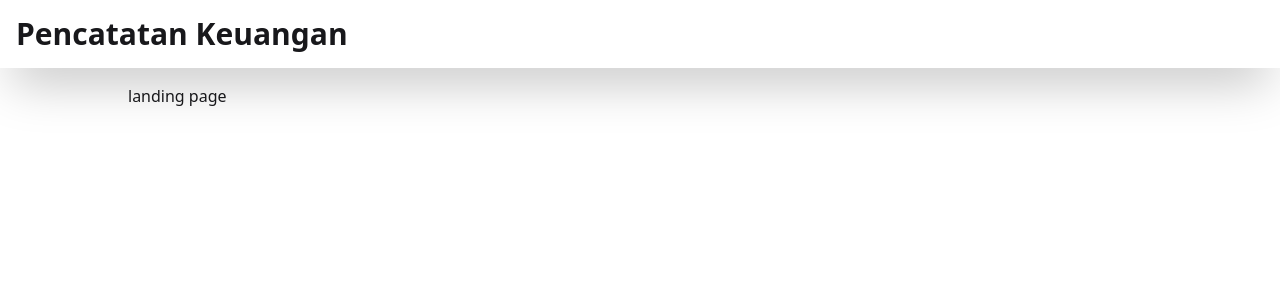
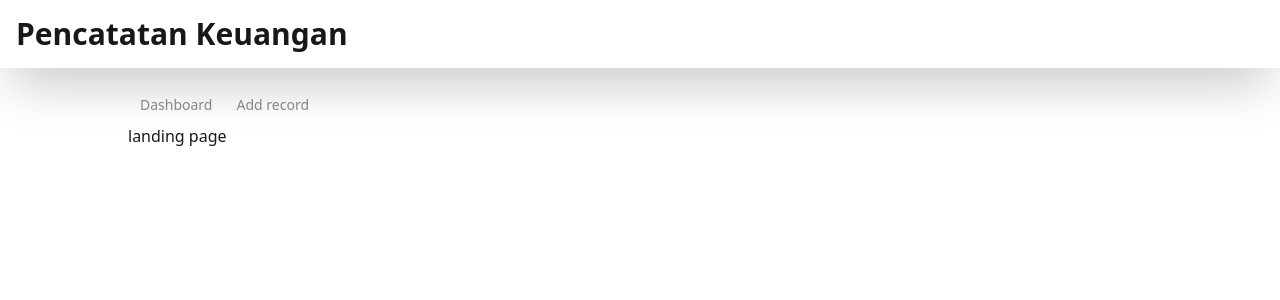
Before and after one commit to Egar19/ancord-fe, a React (Vite) app: page / in a window 1280 px wide. Shown: the top 300 px of the page. Built offline with nearby package versions, Linux system fonts and the light colour scheme.

Commit message:
updating dashboard & create dummy data

```diff
--- a/package.json
+++ b/package.json
@@ -15,6 +15,7 @@
     "react-dom": "^19.1.0",
     "react-icons": "^5.5.0",
     "react-router": "^7.6.2",
+    "react-router-dom": "^7.6.3",
     "tailwindcss": "^4.1.10"
   },
   "devDependencies": {
--- a/src/App.jsx
+++ b/src/App.jsx
@@ -1,20 +1,24 @@
 import { Route, Routes } from 'react-router';
+import { useState } from 'react';
+
 import LoginPage from './pages/LoginPage';
 import Header from './components/Header';
 import RegisterPage from './pages/RegisterPage';
 import DashboardPage from './pages/DashboardPage';
-// import { getRecords } from './utils';
+import Navigation from './components/Navigation';
+import { getRecords } from './utils';
 
 const App = () => {
-  // const [records, setRecords] = useState(getRecords())
+  const [records, setRecords] = useState(getRecords())
 
   return (
     <>
       <Header />
       <main className='mx-[10%]'>
+        <Navigation />
         <Routes>
           <Route path='/' element={<h2>landing page</h2>} />
-          <Route path='/dashboard' element={<DashboardPage />} />
+          <Route path='/dashboard' element={<DashboardPage records={records} />} />
           <Route path='/login' element={<LoginPage />} />
           <Route path='/register' element={<RegisterPage />} />
         </Routes>
--- a/src/components/HistoryBody.jsx
+++ b/src/components/HistoryItem.jsx
@@ -1,12 +1,10 @@
 import { FaGreaterThan } from 'react-icons/fa';
 
-const HistoryBody = ({type, amount, notes, date }) => {
+const HistoryItem = ({type, amount, notes, date }) => {
   return (
     <>
-      <h2 className='text-xl'>History Dashboard</h2>
-      <div className='py-5 grid grid-cols-1 md:grid-cols-2 gap-4'>
         <div className='p-4 bg-accent rounded'>
-          <h3 className='text-xl'>Income {type}</h3>
+          <h3 className='text-xl'>{type}</h3>
           <h4>Amount: {amount}</h4>
           <h4>Notes: {notes}</h4>
           <h4>Date: {date}</h4>
@@ -17,9 +15,8 @@ const HistoryBody = ({type, amount, notes, date }) => {
             </button>
           </div>
         </div>
-      </div>
     </>
   );
 };
 
-export default HistoryBody;
+export default HistoryItem;
--- a/src/components/HistoryList.jsx
+++ b/src/components/HistoryList.jsx
@@ -1,13 +1,16 @@
-import HistoryBody from "./HistoryBody";
+import HistoryBody from './HistoryItem';
 
 const HistoryList = ({ records }) => {
   return (
-    <div className="my-4">
-      {records.length > 0 ? (
-        records.map((record) => <HistoryBody key={record.id} {...record} />)
-      ) : (
-        <p>Belum ada history</p>
-      )}
+    <div className='my-4'>
+      <h2 className='text-xl'>History Dashboard</h2>
+      <div className='py-5 grid grid-cols-1 md:grid-cols-2 gap-4'>
+        {records.length > 0 ? (
+          records.map((record) => <HistoryBody key={record.id} {...record} />)
+        ) : (
+          <p>Belum ada history</p>
+        )}
+      </div>
     </div>
   );
 };
--- /dev/null
+++ b/src/components/Navigation.jsx
@@ -0,0 +1,34 @@
+import { Link, useLocation } from 'react-router';
+
+const Navigation = () => {
+  const location = useLocation();
+
+  return (
+    <>
+      <nav className='tabs tabs-border'>
+        <Link to='/dashboard'>
+          <input
+            type='radio'
+            name='tab'
+            className='tab'
+            aria-label='Dashboard'
+            checked={location.pathname === '/dashboard'}
+            readOnly
+          />
+        </Link>
+        <Link to='/addrecord'>
+          <input
+            type='radio'
+            name='addrecord'
+            className='tab'
+            aria-label='Add record'
+            checked={location.pathname === '/addrecord'}
+            readOnly
+          />
+        </Link>
+      </nav>
+    </>
+  );
+};
+
+export default Navigation;
--- a/src/components/TabDashboard.jsx
+++ /dev/null
@@ -1,34 +0,0 @@
-import BalanceSUmmary from "./BalanceSummary";
-import HistoryList from "./HistoryList";
-
-const TabDashboard = () => {
-  return (
-    <>
-      <div className='tabs tabs-border'>
-        <input
-          type='radio'
-          name='my_tabs_2'
-          className='tab'
-          aria-label='Dashboard'
-          defaultChecked
-        />
-        <div className='tab-content bg-base-100 p-4'>
-          <BalanceSUmmary />
-          <HistoryList />
-        </div>
-
-        <input
-          type='radio'
-          name='my_tabs_2'
-          className='tab'
-          aria-label='Add record'
-        />
-        <div className='tab-content bg-base-100 p-4'>
-          Tab content 2
-        </div>
-      </div>
-    </>
-  );
-};
-
-export default TabDashboard;
--- a/src/pages/DashboardPage.jsx
+++ b/src/pages/DashboardPage.jsx
@@ -1,9 +1,11 @@
-import TabDashboard from "../components/TabDashboard"
+import BalanceSUmmary from "../components/BalanceSummary"
+import HistoryList from "../components/HistoryList"
 
-const DashboardPage = () => {
+const DashboardPage = ({records, totalIncome, totalOutcome, balance}) => {
   return (
-    <div className="">
-      <TabDashboard />
+    <div className="my-4">
+      <BalanceSUmmary balance={balance} totalIncome={totalIncome} totalOutcome={totalOutcome}/>
+      <HistoryList records={records}/>
     </div>
   )
 }
```
Also changed, not shown: 1 other file (tests, documents, lock files or other folders).
